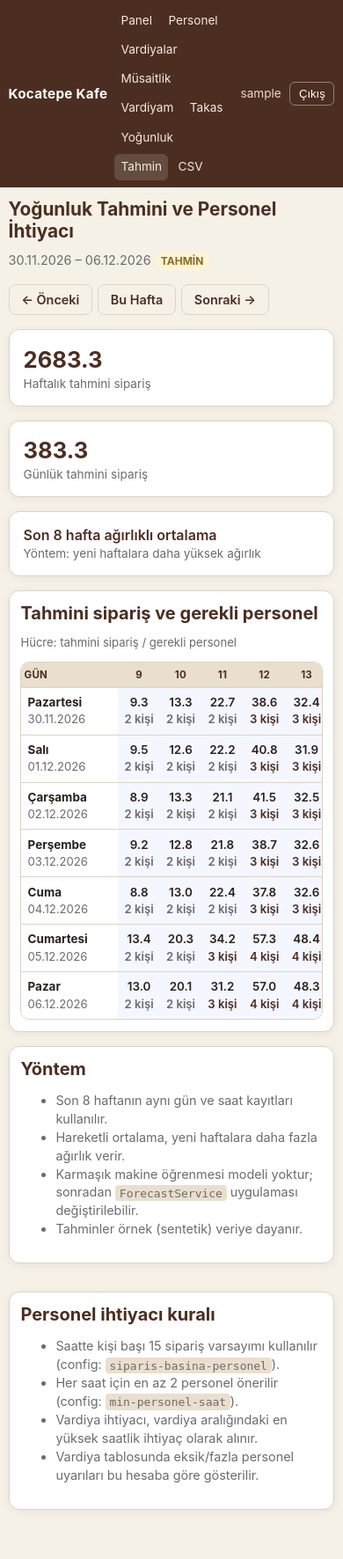
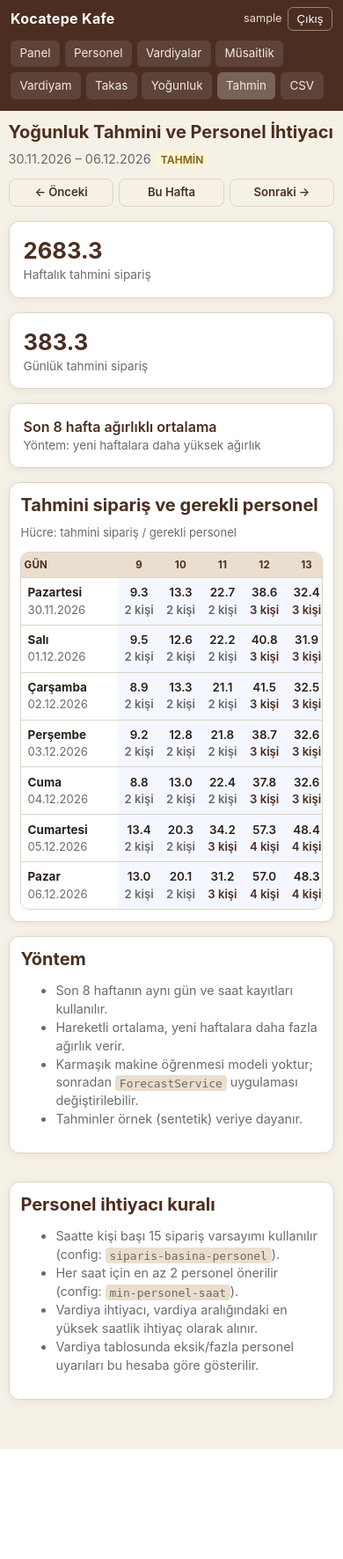
Before and after one commit to ceymida/kocatepe-kafe, a Spring Boot app: page /tahmin in a window 390 px wide. Shown: the whole page at 88% size. After the commit the page ends 1647 px from the top, so only its background shows below. Run offline with Spring Boot 4, Linux system fonts and the light colour scheme; the visitor is signed in with stand-in values (Sample User, id 1); data comes from the database, SQL or seed files in the repository; some of the project's set-up classes (security, data sources, template engines, error pages and the like) are left out, and stand-ins take their place; some libraries are stand-ins or nearby versions.

Commit message:
antigravity changes

```diff
--- a/src/main/resources/static/css/style.css
+++ b/src/main/resources/static/css/style.css
@@ -18,8 +18,15 @@
     box-sizing: border-box;
 }
 
+html, body {
+    margin: 0;
+    padding: 0;
+    width: 100%;
+    max-width: 100vw;
+    overflow-x: hidden;
+}
+
 body {
-    margin: 0;
     font-family: -apple-system, BlinkMacSystemFont, "Segoe UI", Roboto, Helvetica, Arial, sans-serif;
     background: var(--krem);
     color: #2b211b;
@@ -117,9 +124,11 @@ code {
 
 /* ---- Yerlesim ---- */
 .kapsayici {
+    width: 100%;
     max-width: 1180px;
     margin: 0 auto;
     padding: 1.2rem 1rem 3rem;
+    box-sizing: border-box;
 }
 
 .sayfa-baslik {
@@ -257,10 +266,14 @@ select.compakt { padding: .3rem .35rem; font-size: .82rem; }
 
 /* ---- Tablolar ---- */
 .tablo-scroll {
+    width: 100%;
+    max-width: 100%;
     overflow-x: auto;
     -webkit-overflow-scrolling: touch;
     border: 1px solid var(--sinir);
     border-radius: 10px;
+    box-sizing: border-box;
+    display: block;
 }
 
 table {
@@ -301,6 +314,7 @@ tbody tr:last-child td { border-bottom: none; }
     background: #fff;
     z-index: 2;
     min-width: 150px;
+    box-shadow: 2px 0 5px rgba(0, 0, 0, .05);
 }
 
 .vardiya-tablo thead th:first-child { background: var(--krem-koyu); z-index: 3; }
@@ -420,17 +434,145 @@ tbody tr:last-child td { border-bottom: none; }
 }
 
 @media (max-width: 640px) {
-    .kapsayici { padding: .8rem .6rem 2.5rem; }
+    .kapsayici {
+        width: 100%;
+        max-width: 100%;
+        padding: .75rem .6rem 2.5rem;
+        box-sizing: border-box;
+        overflow-x: hidden;
+    }
     .izgara-2, .izgara-3, .izgara-4 { grid-template-columns: 1fr; }
     .form-satir { grid-template-columns: 1fr; }
-    .topnav { gap: .5rem; padding: .55rem .6rem; }
-    .topnav .marka-link { font-size: .95rem; }
-    .topnav .menu a { padding: .3rem .45rem; font-size: .85rem; }
-    h1 { font-size: 1.3rem; }
-    .sayfa-baslik { flex-direction: column; align-items: stretch; }
-    .sayfa-baslik .btn-grup { justify-content: flex-start; }
-    .kart { padding: .8rem; }
+
+    /* Topnav mobil duzeni */
+    .topnav {
+        display: flex;
+        flex-direction: row;
+        flex-wrap: wrap;
+        justify-content: space-between;
+        align-items: center;
+        gap: .5rem;
+        padding: .5rem .75rem;
+        width: 100%;
+        max-width: 100%;
+        box-sizing: border-box;
+        overflow-x: hidden;
+    }
+    .topnav .marka-link {
+        font-size: 1rem;
+        flex: 0 0 auto;
+        white-space: nowrap;
+    }
+    .topnav .kullanici {
+        display: flex;
+        align-items: center;
+        gap: .4rem;
+        font-size: .8rem;
+        flex: 0 0 auto;
+    }
+    .topnav .kullanici span {
+        max-width: 120px;
+        overflow: hidden;
+        text-overflow: ellipsis;
+        white-space: nowrap;
+        display: inline-block;
+        vertical-align: middle;
+    }
+    .topnav .menu {
+        flex: 0 0 100%;
+        width: 100%;
+        max-width: 100%;
+        order: 3;
+        display: flex;
+        overflow-x: auto;
+        -webkit-overflow-scrolling: touch;
+        white-space: nowrap;
+        gap: .35rem;
+        padding: .2rem 0 .3rem;
+        scrollbar-width: none;
+        box-sizing: border-box;
+    }
+    .topnav .menu::-webkit-scrollbar {
+        display: none;
+    }
+    .topnav .menu a {
+        padding: .35rem .65rem;
+        font-size: .84rem;
+        background: rgba(255, 255, 255, .1);
+        flex-shrink: 0;
+    }
+    .topnav .menu a.aktif {
+        background: rgba(255, 255, 255, .25);
+    }
+
+    h1 { font-size: 1.25rem; }
+
+    .sayfa-baslik {
+        flex-direction: column;
+        align-items: stretch;
+        gap: .65rem;
+    }
+    .sayfa-baslik .btn-grup {
+        display: flex;
+        width: 100%;
+        justify-content: space-between;
+        gap: .35rem;
+    }
+    .sayfa-baslik .btn-grup .btn {
+        flex: 1;
+        text-align: center;
+        padding: .45rem .25rem;
+        font-size: .82rem;
+    }
+
+    .kart {
+        padding: .8rem;
+        max-width: 100%;
+        min-width: 0;
+        box-sizing: border-box;
+    }
+
+    .kart-baslik {
+        flex-direction: column;
+        align-items: stretch;
+        gap: .65rem;
+    }
+    .kart-baslik .btn-grup {
+        width: 100%;
+        display: flex;
+        flex-wrap: wrap;
+        gap: .4rem;
+    }
+    .kart-baslik .btn-grup form {
+        width: 100%;
+        display: flex;
+        gap: .3rem;
+    }
+    .kart-baslik .btn-grup form input[type="date"] {
+        flex: 1;
+        min-width: 0;
+    }
+    .kart-baslik .btn-grup form button {
+        width: 100%;
+    }
+
     th, td { padding: .45rem .45rem; font-size: .84rem; }
+
+    /* Vardiya tablosu mobil ayarlari */
+    .vardiya-tablo th:first-child, .vardiya-tablo td:first-child {
+        min-width: 115px;
+        max-width: 125px;
+        padding: .4rem .3rem;
+        font-size: .82rem;
+    }
+    .vardiya-tablo th, .vardiya-tablo td {
+        min-width: 66px;
+        padding: .35rem .2rem;
+    }
+    .vardiya-tablo select.compakt {
+        font-size: .75rem;
+        padding: .25rem .15rem;
+    }
 }
 
 .metin-kahve { color: var(--kahve); }
```
Also changed, not shown: src/main/java/com/kocatepe/kafe/service/TarihUtil.java (+11 -1 lines), 1 other file.
